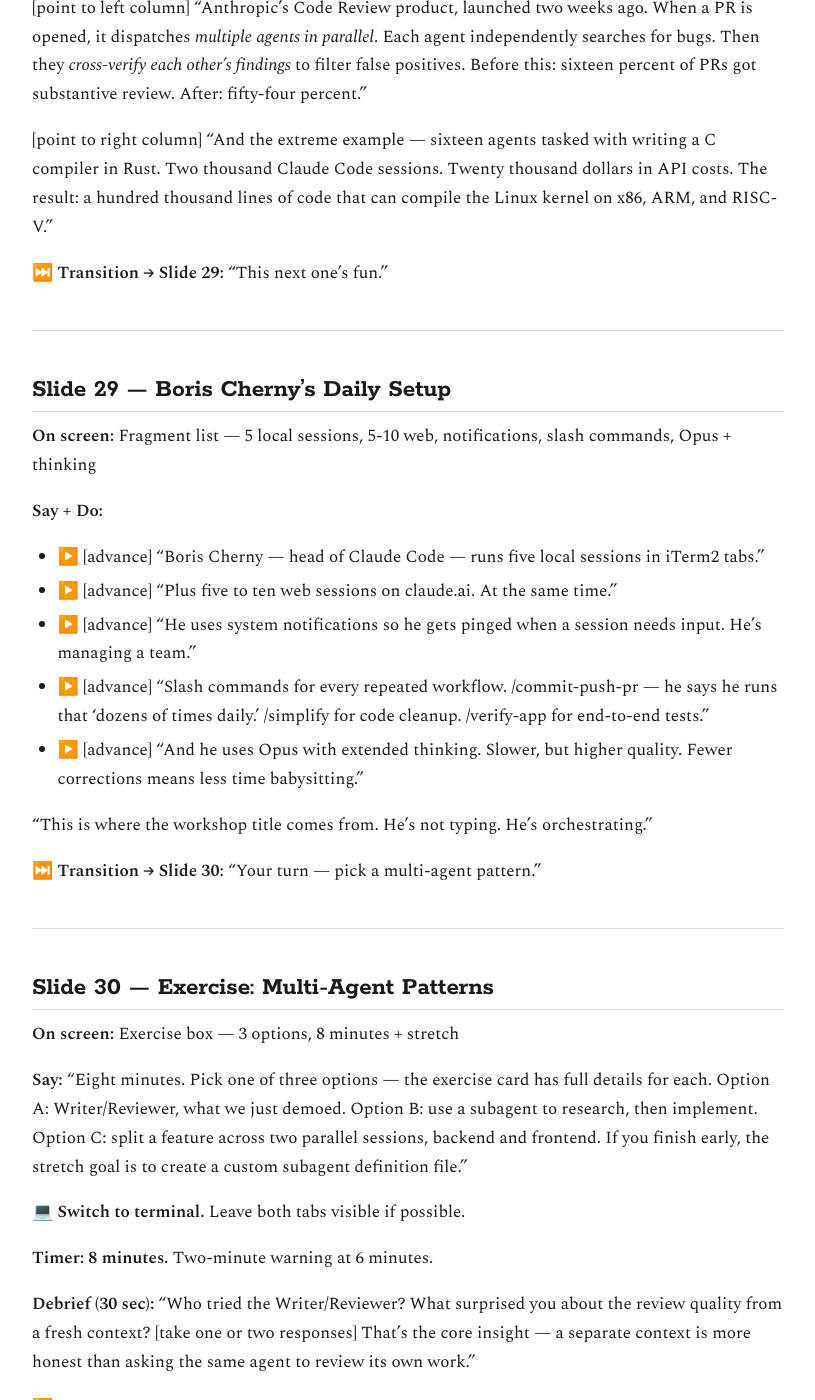
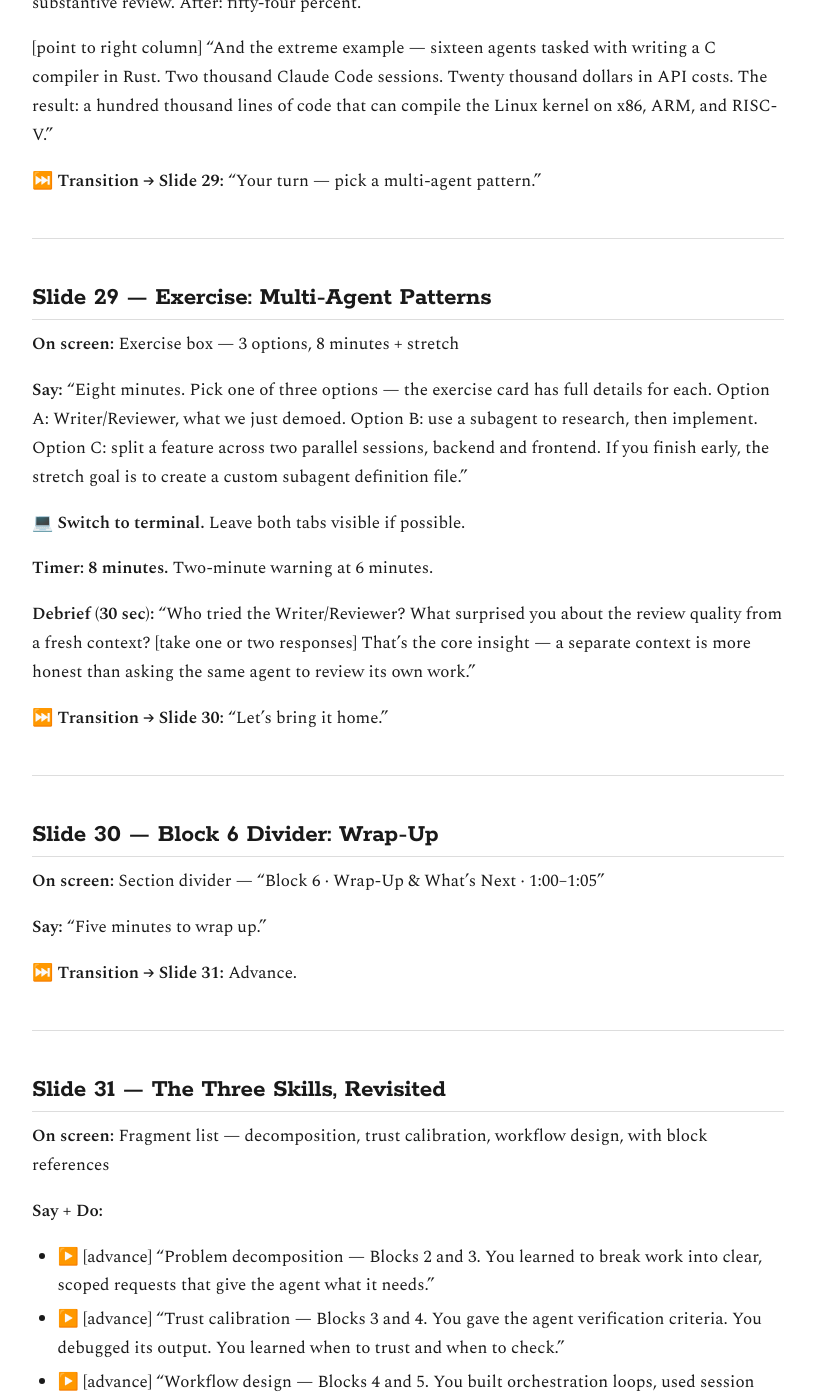
Before and after one commit to busse/workshop-2601, a Jekyll site: the page built from speaker-notes.md, in a window 1280 px wide and 1400 px high, scrolled down 15575 px. Shown: the whole window, without its empty margins (232-1047 px from the left). Built offline with Jekyll 4.4.1, drawn with Linux system fonts in a browser that asks for light colours; some of the changed text lies outside the part shown.

Commit message:
feat: remove Boris Cherny slide, add presenter title, polish closing slide
Remove Boris Cherny's daily setup slide and 100% stat from the deck
(content preserved in approach.md for reference). Update speaker notes,
run-of-show, and exercise cards to match. Add presenter title/company
to title and closing slides. Restructure title slide as two-column
layout. Tighten closing slide spacing, move feedback CTA below QR code.
Update TODO.md screenshot tasks to reflect current state. Deck is now
34 slides.

Co-Authored-By: Claude Opus 4.6 (1M context) <noreply@anthropic.com>

```diff
--- a/speaker-notes.md
+++ b/speaker-notes.md
@@ -124,13 +124,12 @@ title: Speaker Notes
 
 ## Slide 8 — The Numbers
 
-**On screen:** Three stat callouts — 4%, 200%, 100%
+**On screen:** Two stat callouts — 4%, 200%
 
 **Say + Do:**
 
 - ▶️ [advance] "Four percent of all public GitHub commits are now authored by Claude Code. Predicted to hit twenty percent by end of this year." ⏸️ [pause] "That's not autocomplete suggestions — those are full commits."
-- ▶️ [advance] "Anthropic's own engineering org has seen two hundred percent growth in code output per engineer, year over year. Same headcount."
-- ▶️ [advance] "And this one's my favorite. Boris Cherny, who leads the Claude Code team at Anthropic — he hasn't manually written a single line of code since November 2025. One hundred percent AI-generated. Zero hand edits." ⏸️ [pause] "He orchestrates. We're going to learn how he does it."
+- ▶️ [advance] "Anthropic's own engineering org has seen two hundred percent growth in code output per engineer, year over year. Same headcount. That's not writing more code — that's orchestrating agents that write the code."
 
 ⏭️ **Transition → Slide 9:** "Okay — enough slides. Let's see it work. From here on out, we're in the terminal."
 
@@ -484,29 +483,11 @@ Type in your main Claude session: `Use a subagent to research how the existing c
 
 [point to right column] "And the extreme example — sixteen agents tasked with writing a C compiler in Rust. Two thousand Claude Code sessions. Twenty thousand dollars in API costs. The result: a hundred thousand lines of code that can compile the Linux kernel on x86, ARM, and RISC-V."
 
-⏭️ **Transition → Slide 29:** "This next one's fun."
+⏭️ **Transition → Slide 29:** "Your turn — pick a multi-agent pattern."
 
 ---
 
-## Slide 29 — Boris Cherny's Daily Setup
-
-**On screen:** Fragment list — 5 local sessions, 5-10 web, notifications, slash commands, Opus + thinking
-
-**Say + Do:**
-
-- ▶️ [advance] "Boris Cherny — head of Claude Code — runs five local sessions in iTerm2 tabs."
-- ▶️ [advance] "Plus five to ten web sessions on claude.ai. At the same time."
-- ▶️ [advance] "He uses system notifications so he gets pinged when a session needs input. He's managing a team."
-- ▶️ [advance] "Slash commands for every repeated workflow. /commit-push-pr — he says he runs that 'dozens of times daily.' /simplify for code cleanup. /verify-app for end-to-end tests."
-- ▶️ [advance] "And he uses Opus with extended thinking. Slower, but higher quality. Fewer corrections means less time babysitting."
-
-"This is where the workshop title comes from. He's not typing. He's orchestrating."
-
-⏭️ **Transition → Slide 30:** "Your turn — pick a multi-agent pattern."
-
----
-
-## Slide 30 — Exercise: Multi-Agent Patterns
+## Slide 29 — Exercise: Multi-Agent Patterns
 
 **On screen:** Exercise box — 3 options, 8 minutes + stretch
 
@@ -606,7 +587,7 @@ Things that might go wrong, and how to handle them:
 Don't hide it. "See that? It got confused. This is why trust calibration matters. Let me /clear and try a better prompt." This is *better* than a perfect demo — it teaches the skill.
 
 **Claude Code is slow (API latency):**
-"While it's thinking — this is a good time to mention that Boris uses Opus with extended thinking. Slower per-response, but fewer corrections. The total time to a working feature is often less."
+"While it's thinking — this is a good time to mention that Opus with extended thinking is slower per-response, but makes fewer corrections. The total time to a working feature is often less."
 
 **Someone's Claude Code isn't working:**
 "Pair up with your neighbor for now. One person drives, one navigates. That's actually how a lot of teams work — one agent, two humans reviewing."
@@ -615,7 +596,7 @@ Don't hide it. "See that? It got confused. This is why trust calibration matters
 Cut the debrief, not the exercise. People learn more from doing than from listening to you summarize. If you're behind by Block 4, shorten the demo and give full exercise time.
 
 **Someone asks about pricing/costs:**
-"Claude Code itself is free to install. You pay for API usage — or use it through a Pro or Max subscription. The workshop repo is small enough that today's exercises cost pennies. Boris's daily usage at Anthropic is obviously enterprise-scale."
+"Claude Code itself is free to install. You pay for API usage — or use it through a Pro or Max subscription. The workshop repo is small enough that today's exercises cost pennies."
 
 ---
 
```
Also changed, not shown: other parts of speaker-notes.md (+10 -10 lines), TODO.md (added, +71 -0 lines), exercises.md (+1 -1 lines), run-of-show.md (+1 -2 lines), slides.html (+17 -41 lines).
